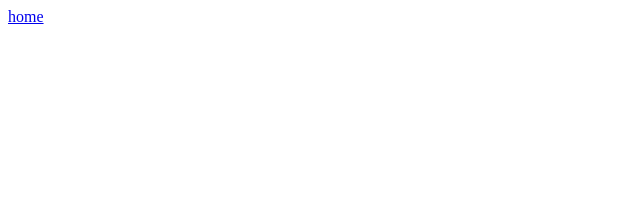
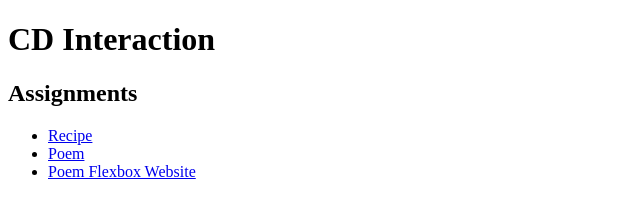
Before and after one commit to TithiArekar/CD-Interaction, a plain HTML site: page index.html in a window 1280 px wide. Shown: the whole page, without its empty margins (0-640 px from the left). Drawn offline with Linux system fonts and the light colour scheme.

Commit message:
All assignments webpage

```diff
--- a/index.html
+++ b/index.html
@@ -7,7 +7,14 @@
  </head>
 
  <body>
-   <a href="https://tithiarekar.github.io/CD-Interaction/">home</a>
+   <h1>CD Interaction</h1>
+   <h2>Assignments</h2>
+   <ul>
+    <li><a href="recipe/index.html">Recipe</a></li>
+    <li><a href="poem/index.html">Poem</a></li>
+    <li><a href="poem-flexbox/index.html">Poem Flexbox Website</a></li>
+   </ul>
+
  </body>
 
  </html>
```
Also changed, not shown: 1 other file.
